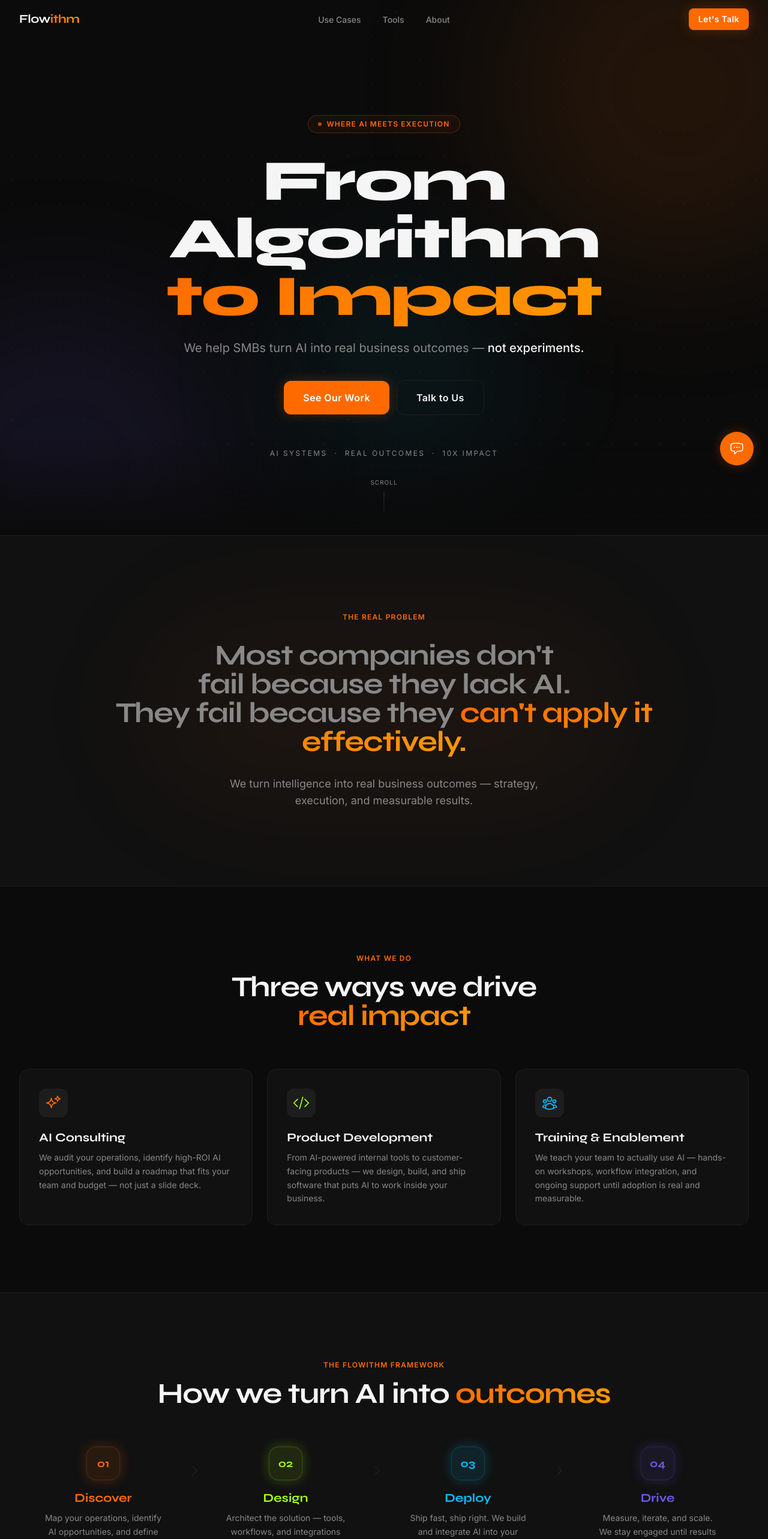
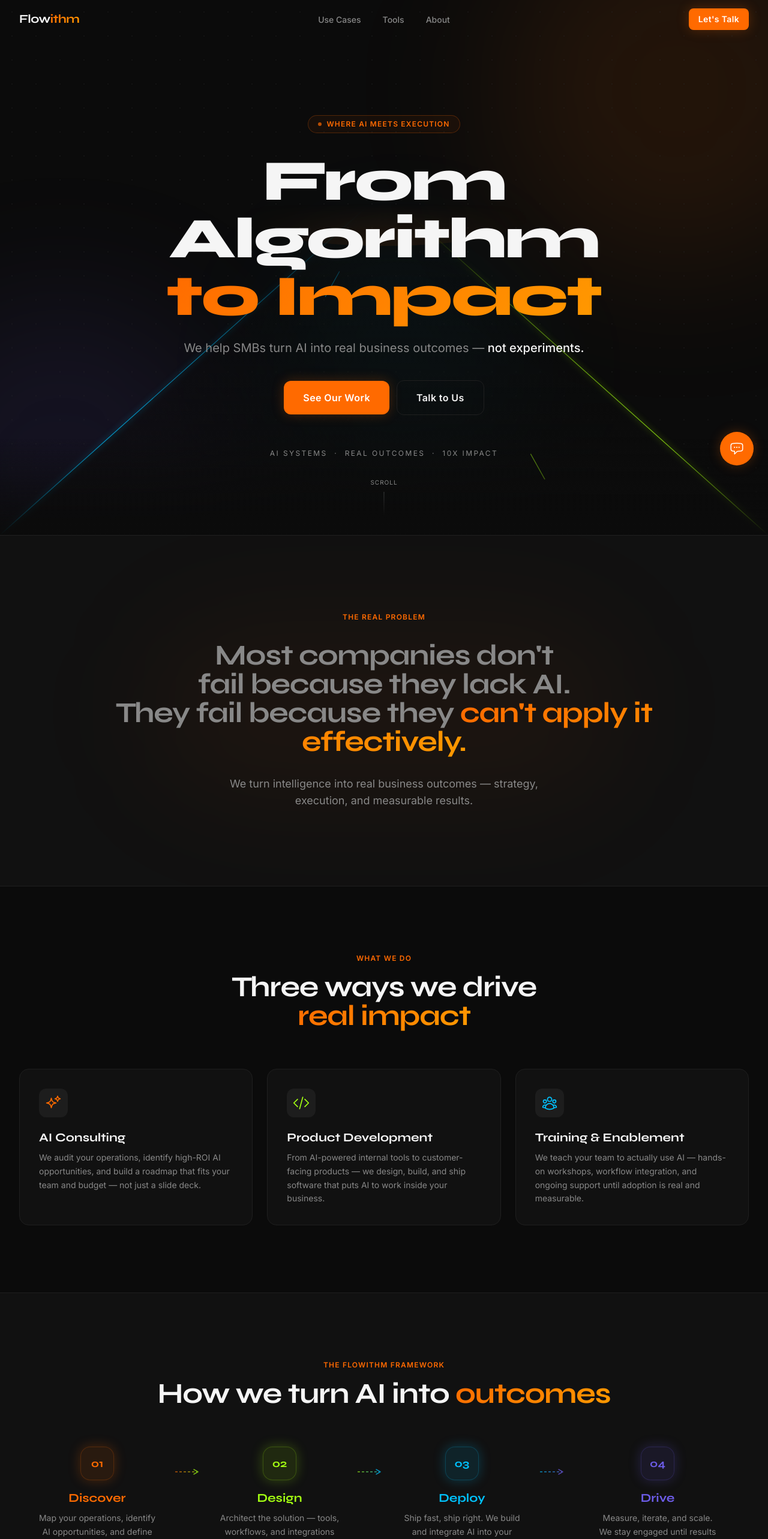
Before and after one commit to Flowithm/flowithm-website, a Next.js app: page / in a window 1280 px wide. Shown: the top 2566 px of the page at 60% size. Built offline with nearby package versions, Linux system fonts and the light colour scheme.

Commit message:
feat(hero): add road/path visual to hero + framework connectors
SVG perspective road in hero with animated orange center dashes,
cyan/lime glowing edges, and light streaks from horizon.
Framework step connectors upgraded to colour-gradient dashed paths.

```diff
--- a/app/globals.css
+++ b/app/globals.css
@@ -138,4 +138,26 @@
   .marquee-track:hover .animate-marquee-reverse {
     animation-play-state: paused;
   }
+
+  /* ── Road / path animations ── */
+  .road-dash-anim {
+    animation: road-dash 1.2s linear infinite;
+  }
+
+  .road-streak-left {
+    animation: road-streak 3s linear infinite;
+  }
+
+  .road-streak-right {
+    animation: road-streak 3s linear 1.5s infinite;
+  }
 }
+
+@keyframes road-dash {
+  to { stroke-dashoffset: -50; }
+}
+
+@keyframes road-streak {
+  from { stroke-dashoffset: 0; }
+  to   { stroke-dashoffset: -860; }
+}
--- a/components/sections/FrameworkSection.tsx
+++ b/components/sections/FrameworkSection.tsx
@@ -9,6 +9,7 @@ const STEPS = [
     bg: 'bg-primary/10',
     border: 'border-primary/20',
     glow: 'shadow-glow-orange',
+    hex: '#FF6A00',
   },
   {
     number: '02',
@@ -18,6 +19,7 @@ const STEPS = [
     bg: 'bg-secondary/10',
     border: 'border-secondary/20',
     glow: 'shadow-glow-lime',
+    hex: '#A3FF12',
   },
   {
     number: '03',
@@ -27,6 +29,7 @@ const STEPS = [
     bg: 'bg-tertiary/10',
     border: 'border-tertiary/20',
     glow: 'shadow-glow-cyan',
+    hex: '#00C2FF',
   },
   {
     number: '04',
@@ -36,6 +39,7 @@ const STEPS = [
     bg: 'bg-accent/10',
     border: 'border-accent/20',
     glow: 'shadow-glow-purple',
+    hex: '#6C5CE7',
   },
 ] as const
 
@@ -77,11 +81,25 @@ export function FrameworkSection() {
               </p>
             </div>
 
-            {/* Connector arrow (not after last step) */}
+            {/* Connector path (not after last step) */}
             {i < STEPS.length - 1 && (
               <div className="flex-shrink-0 flex items-start pt-7" aria-hidden="true">
-                <svg className="w-6 h-6 text-border-subtle" fill="none" stroke="currentColor" viewBox="0 0 24 24">
-                  <path strokeLinecap="round" strokeLinejoin="round" strokeWidth={1.5} d="M9 5l7 7-7 7" />
+                <svg width="44" height="28" viewBox="0 0 44 28" fill="none">
+                  <defs>
+                    <linearGradient id={`fw-conn-${i}`} x1="0" y1="14" x2="44" y2="14" gradientUnits="userSpaceOnUse">
+                      <stop stopColor={step.hex} stopOpacity="0.7" />
+                      <stop offset="1" stopColor={STEPS[i + 1]?.hex ?? '#888888'} stopOpacity="0.7" />
+                    </linearGradient>
+                  </defs>
+                  <line x1="0" y1="14" x2="36" y2="14" stroke={`url(#fw-conn-${i})`} strokeWidth="1.5" strokeDasharray="4 3" />
+                  <path
+                    d="M 31 10 L 38 14 L 31 18"
+                    stroke={STEPS[i + 1]?.hex ?? '#888888'}
+                    strokeWidth="1.5"
+                    strokeLinecap="round"
+                    strokeLinejoin="round"
+                    strokeOpacity="0.7"
+                  />
                 </svg>
               </div>
             )}
--- a/components/sections/HeroSection.tsx
+++ b/components/sections/HeroSection.tsx
@@ -23,6 +23,123 @@ export function HeroSection() {
             backgroundSize: '40px 40px',
           }}
         />
+
+        {/* ── Road / path visual ── */}
+        <div
+          className="absolute bottom-0 left-0 right-0 h-[62%]"
+          style={{
+            WebkitMaskImage: 'linear-gradient(to bottom, transparent 0%, black 22%)',
+            maskImage: 'linear-gradient(to bottom, transparent 0%, black 22%)',
+          }}
+        >
+          <svg
+            viewBox="0 0 1440 700"
+            width="100%"
+            height="100%"
+            preserveAspectRatio="none"
+            xmlns="http://www.w3.org/2000/svg"
+          >
+            <defs>
+              {/* Road surface */}
+              <linearGradient id="hero-road-fill" x1="0" y1="0" x2="0" y2="1">
+                <stop offset="0%" stopColor="#0B0B0B" stopOpacity="0" />
+                <stop offset="55%" stopColor="#0B0B0B" stopOpacity="0.5" />
+                <stop offset="100%" stopColor="#0d0d0d" stopOpacity="0.9" />
+              </linearGradient>
+              {/* Left edge — cyan, from vanishing point to bottom-left */}
+              <linearGradient id="hero-edge-cyan" gradientUnits="userSpaceOnUse" x1="720" y1="0" x2="0" y2="700">
+                <stop offset="0%" stopColor="#00C2FF" stopOpacity="0" />
+                <stop offset="50%" stopColor="#00C2FF" stopOpacity="0.55" />
+                <stop offset="100%" stopColor="#00C2FF" stopOpacity="0.9" />
+              </linearGradient>
+              {/* Right edge — lime, from vanishing point to bottom-right */}
+              <linearGradient id="hero-edge-lime" gradientUnits="userSpaceOnUse" x1="720" y1="0" x2="1440" y2="700">
+                <stop offset="0%" stopColor="#A3FF12" stopOpacity="0" />
+                <stop offset="50%" stopColor="#A3FF12" stopOpacity="0.55" />
+                <stop offset="100%" stopColor="#A3FF12" stopOpacity="0.9" />
+              </linearGradient>
+              {/* Center dashes — orange */}
+              <linearGradient id="hero-dash-orange" gradientUnits="userSpaceOnUse" x1="720" y1="0" x2="720" y2="700">
+                <stop offset="0%" stopColor="#FF6A00" stopOpacity="0" />
+                <stop offset="25%" stopColor="#FF6A00" stopOpacity="0.4" />
+                <stop offset="100%" stopColor="#FF6A00" stopOpacity="0.9" />
+              </linearGradient>
+              {/* Left lane streak — cyan */}
+              <linearGradient id="hero-streak-l" gradientUnits="userSpaceOnUse" x1="708" y1="0" x2="360" y2="700">
+                <stop offset="0%" stopColor="#00C2FF" stopOpacity="0" />
+                <stop offset="35%" stopColor="#00C2FF" stopOpacity="0.45" />
+                <stop offset="100%" stopColor="#00C2FF" stopOpacity="0.8" />
+              </linearGradient>
+              {/* Right lane streak — lime */}
+              <linearGradient id="hero-streak-r" gradientUnits="userSpaceOnUse" x1="732" y1="0" x2="1080" y2="700">
+                <stop offset="0%" stopColor="#A3FF12" stopOpacity="0" />
+                <stop offset="35%" stopColor="#A3FF12" stopOpacity="0.35" />
+                <stop offset="100%" stopColor="#A3FF12" stopOpacity="0.7" />
+              </linearGradient>
+              {/* Horizon radial glow */}
+              <radialGradient id="hero-horizon" gradientUnits="userSpaceOnUse" cx="720" cy="0" r="280">
+                <stop offset="0%" stopColor="#FF6A00" stopOpacity="0.22" />
+                <stop offset="100%" stopColor="#FF6A00" stopOpacity="0" />
+              </radialGradient>
+              {/* Soft glow filter for center dashes */}
+              <filter id="hero-glow-soft" x="-30%" y="-30%" width="160%" height="160%">
+                <feGaussianBlur stdDeviation="3" result="blur" />
+                <feMerge>
+                  <feMergeNode in="blur" />
+                  <feMergeNode in="SourceGraphic" />
+                </feMerge>
+              </filter>
+              {/* Stronger glow filter for edges */}
+              <filter id="hero-glow-edge" x="-50%" y="-20%" width="200%" height="140%">
+                <feGaussianBlur stdDeviation="6" result="blur" />
+                <feMerge>
+                  <feMergeNode in="blur" />
+                  <feMergeNode in="SourceGraphic" />
+                </feMerge>
+              </filter>
+            </defs>
+
+            {/* Horizon glow at vanishing point */}
+            <ellipse cx="720" cy="20" rx="280" ry="70" fill="url(#hero-horizon)" />
+
+            {/* Road surface */}
+            <polygon points="695,0 745,0 1440,700 0,700" fill="url(#hero-road-fill)" />
+
+            {/* Left edge — cyan glow */}
+            <line x1="695" y1="0" x2="0" y2="700" stroke="url(#hero-edge-cyan)" strokeWidth="1.5" filter="url(#hero-glow-edge)" />
+
+            {/* Right edge — lime glow */}
+            <line x1="745" y1="0" x2="1440" y2="700" stroke="url(#hero-edge-lime)" strokeWidth="1.5" filter="url(#hero-glow-edge)" />
+
+            {/* Center dashes — orange, flows toward viewer */}
+            <line
+              x1="720" y1="0" x2="720" y2="700"
+              stroke="url(#hero-dash-orange)"
+              strokeWidth="2"
+              strokeDasharray="30 20"
+              filter="url(#hero-glow-soft)"
+              className="road-dash-anim"
+            />
+
+            {/* Left lane streak — materialises from horizon, travels toward viewer */}
+            <line
+              x1="708" y1="0" x2="360" y2="700"
+              stroke="url(#hero-streak-l)"
+              strokeWidth="1.5"
+              strokeDasharray="60 800"
+              className="road-streak-left"
+            />
+
+            {/* Right lane streak — offset by half-cycle */}
+            <line
+              x1="732" y1="0" x2="1080" y2="700"
+              stroke="url(#hero-streak-r)"
+              strokeWidth="1.5"
+              strokeDasharray="60 800"
+              className="road-streak-right"
+            />
+          </svg>
+        </div>
 
         {/* Vignette fade at bottom */}
         <div className="absolute bottom-0 left-0 right-0 h-40 bg-gradient-to-t from-bg to-transparent" />
```
